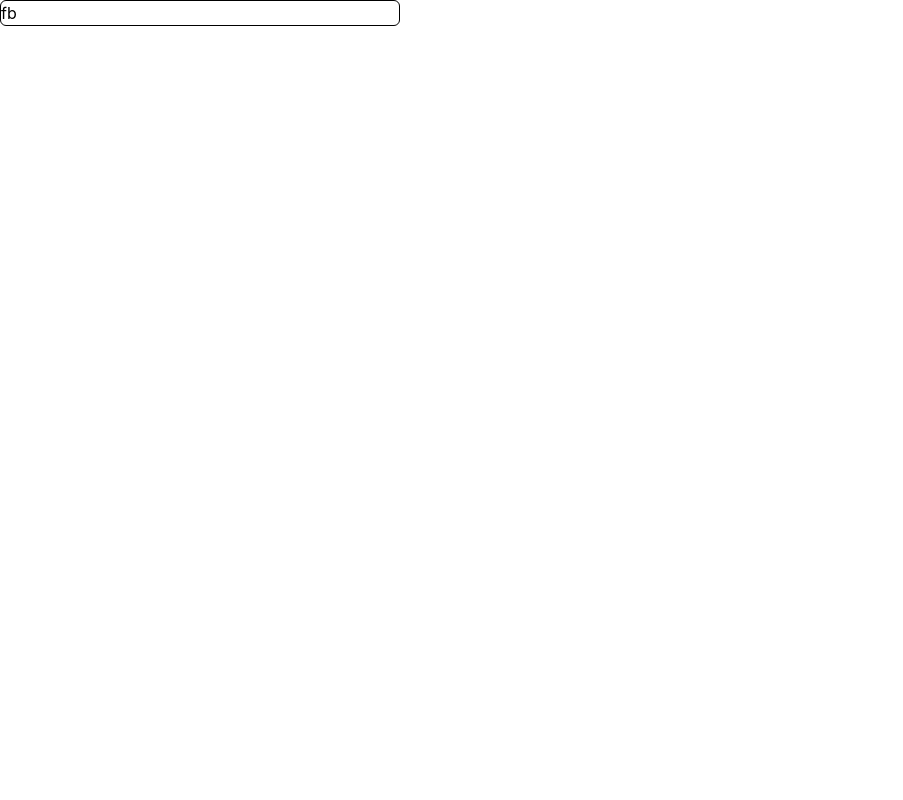
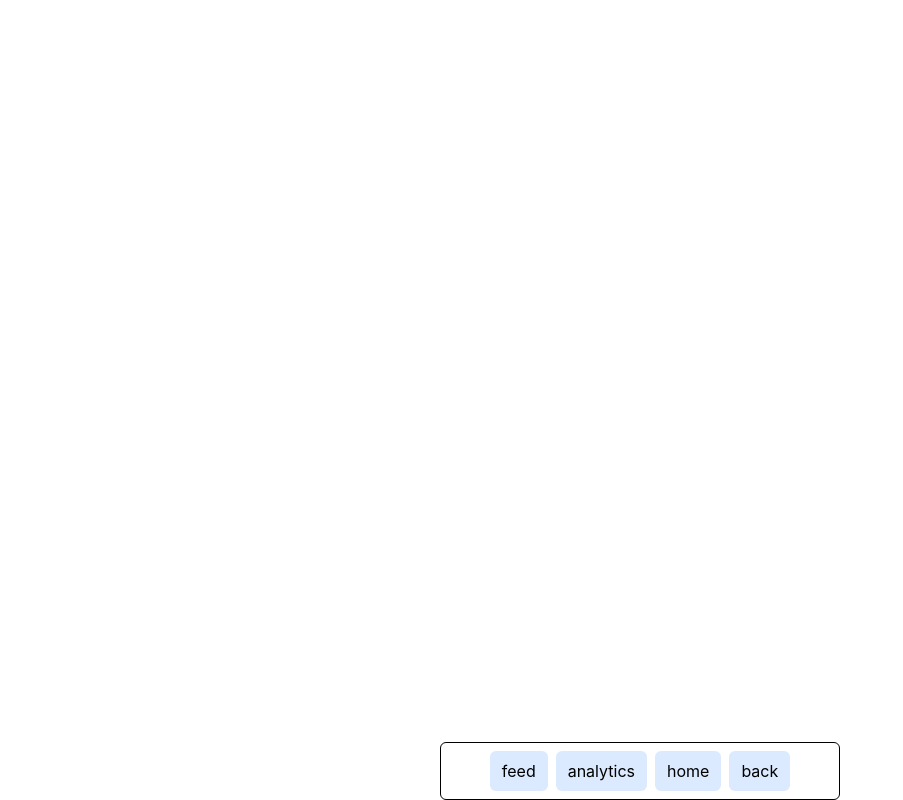
Before and after one commit to Ein-shen/Pikol, a React (Vite) app in the folder frontend/: page /dashboard in a window 1280 px wide. Shown: the whole page, without its empty margins (0-903 px from the left). Built offline with nearby package versions, Linux system fonts and the light colour scheme.

Commit message:
added buttons in the bottombar

```diff
--- a/frontend/src/user/Bottom_bar.jsx
+++ b/frontend/src/user/Bottom_bar.jsx
@@ -2,12 +2,20 @@ import React from 'react'
 
 export const Bottom_bar = () => {
   return (
-   <div className='w-100 border border-1 rounded-md bottom-0'>
-        <div className='flex flex-row'>
-            <button className=''> f </button>
 
-            <button className=''> b </button>
-        </div>
+    <div className='flex justify-center '>
+
+        <div className='w-100 border border-1  rounded-md fixed bottom-0  flex items-center justify-center'>
+          <div className='flex flex-row gap-2 p-2'>
+              <button className='px-3 py-2 bg-blue-100 hover:bg-white/10 rounded-md'> feed </button>
+
+              <button className='px-3 py-2 bg-blue-100 hover:bg-white/10 rounded-md '> analytics </button>
+              <button className='px-3 py-2 bg-blue-100 hover:bg-white/10 rounded-md'> home </button>
+              <button className='px-3 py-2 bg-blue-100 hover:bg-white/10 rounded-md'> back </button>
+          </div>
+      </div>
+
     </div>
+
   )
 }
```
